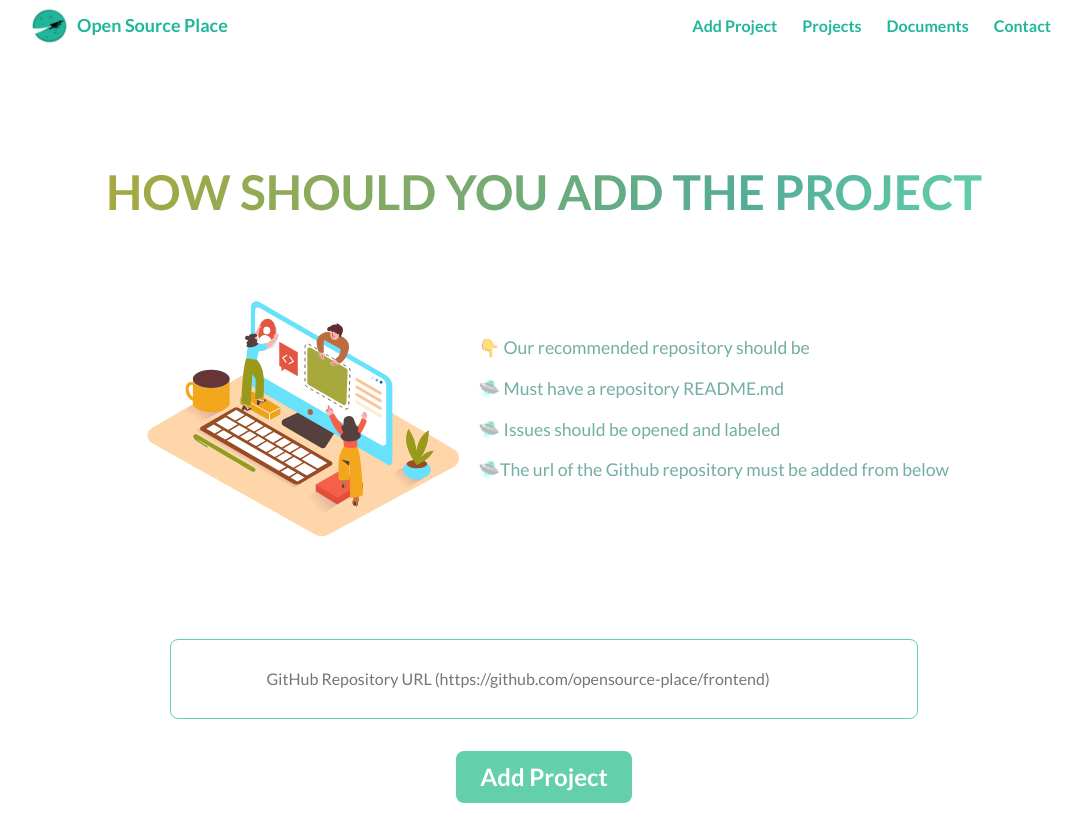
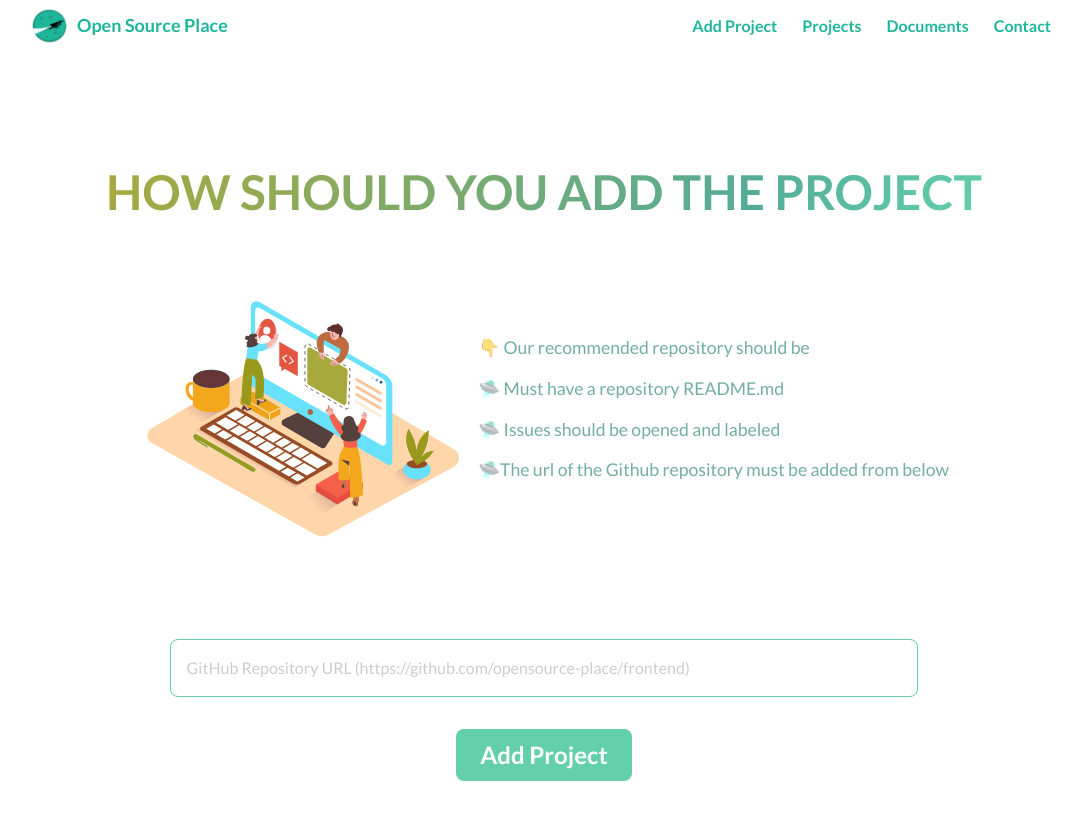
Before and after one commit to opensource-place/frontend, a React (Create React App) app: page /addproject in a window 1280 px wide. Shown: the whole page, without its empty margins (96-1178 px from the left). Built offline with nearby package versions, Linux system fonts and the light colour scheme; no server answers.

Commit message:
small styling fixs

```diff
--- a/src/app/pages/Contact.js
+++ b/src/app/pages/Contact.js
@@ -8,12 +8,12 @@ const Container = styled.div`
   align-items: center;
   justify: center;
   width: 100%;
-  height: 90vh;
+  min-height: 90vh;
   margin-top:90px;
+  margin-bottom: 5rem;
 `
 
 const HeroTitle = styled.h1`
-  width: 60%;
   text-align: center;
   font-size: 2.6rem;
   font-weight: 700;
@@ -33,7 +33,7 @@ const HeroTitleContent = styled.p`
   width: 50%;
   color-opaticy: 10%;
   color: #72aea3;
-  margin-bottom: 3rem;
+  margin-bottom: .2rem;
 `
 
 const Soon = styled.div`
@@ -71,11 +71,14 @@ const Start = () => {
       <NavBar />
       <Container>
         <Soon>
-          <HeroTitle>You can join this channel to communicate with each other.</HeroTitle>
+          <HeroTitle>You can join this channel <br/>to communicate with each other.</HeroTitle>
           <HeroTitleContent>
-            Do you want to be a mentor & mentee while creating projects or contributing? So you
+            Do you want to be a mentor & mentee while creating projects or contributing? <br/>So you
             gotta jump on our discord channel
           </HeroTitleContent>
+          <Button>
+            <Go href="https://findmentor.network">Find mentor&mentee</Go>
+          </Button>
           <iframe
             src="https://discord.com/widget?id=786277089577402418&amp;theme=dark"
             width="450"
@@ -85,10 +88,6 @@ const Start = () => {
             sandbox="allow-popups allow-popups-to-escape-sandbox allow-same-origin allow-scripts"
             style={{ marginBottom: '1rem' }}
           />
-          <Button>
-            <Go href="https://findmentor.network">Find mentor&mentee</Go>
-          </Button>
-
         <Footer></Footer>
         </Soon>
       </Container>
--- a/src/app/pages/Projects.js
+++ b/src/app/pages/Projects.js
@@ -22,7 +22,7 @@ const Projects = () => {
   return (
     <>
       <NavBar />
-      <Containerx>
+      <Containerx style={{ minHeight: '80vh' }}>
         <MainContainer>
           <div className="ais-InstantSearch">
             <InstantSearch indexName="repository" searchClient={searchClient}>
--- a/src/app/pages/Start.js
+++ b/src/app/pages/Start.js
@@ -63,12 +63,17 @@ const CustomButton = styled.button`
 
 const Input = styled.input`
   width: 60%;
-  height: 5rem;
+  /* height: 2rem; */
   background-color: #fff;
-  padding: 2rem 6rem;
-  border-radius: 8px;
+  padding: 1rem;
+  border-radius: .5rem;
   border: 1px solid #63d0ab;
+  -webkit-transition: all 0.15s;
   transition: all 0.15s;
+  color: #209c85;
+ ::placeholder,
+  ::-webkit-input-placeholder {
+    color: #ccc;
 `
 const HeroTitleContentContainer = styled.div`
   display: flex;
```
